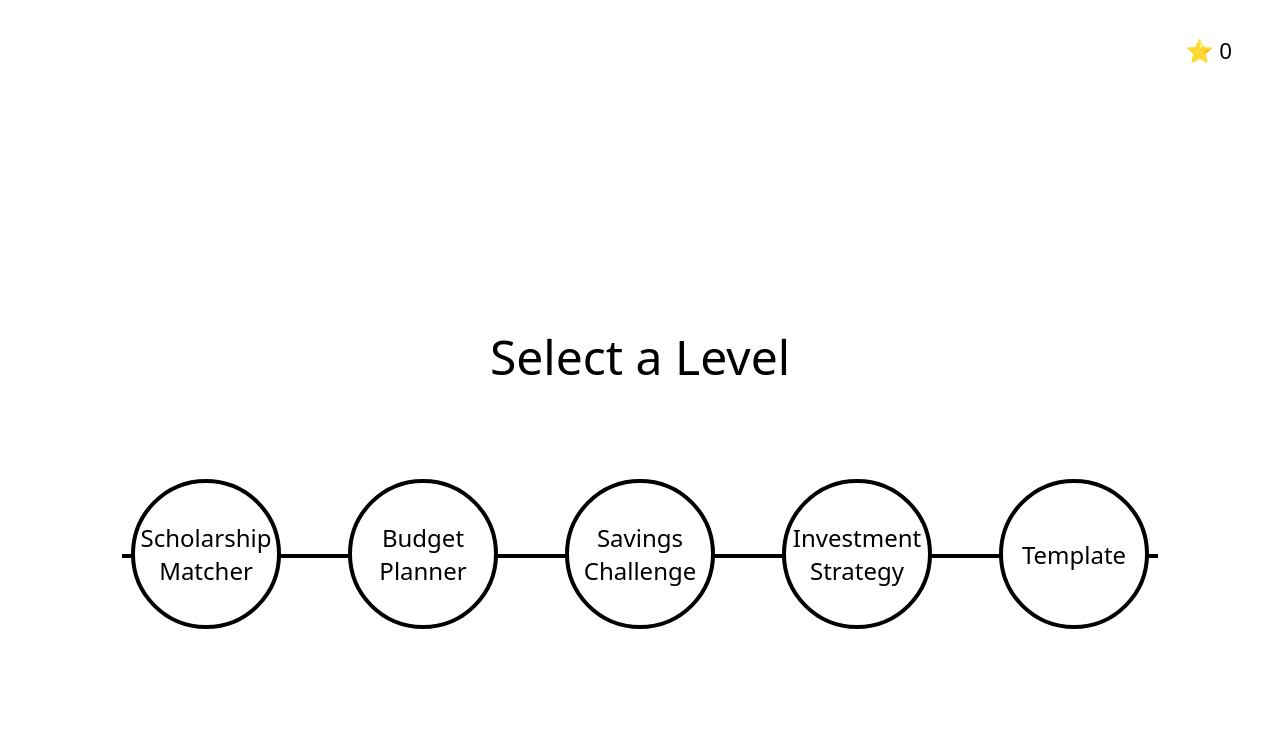
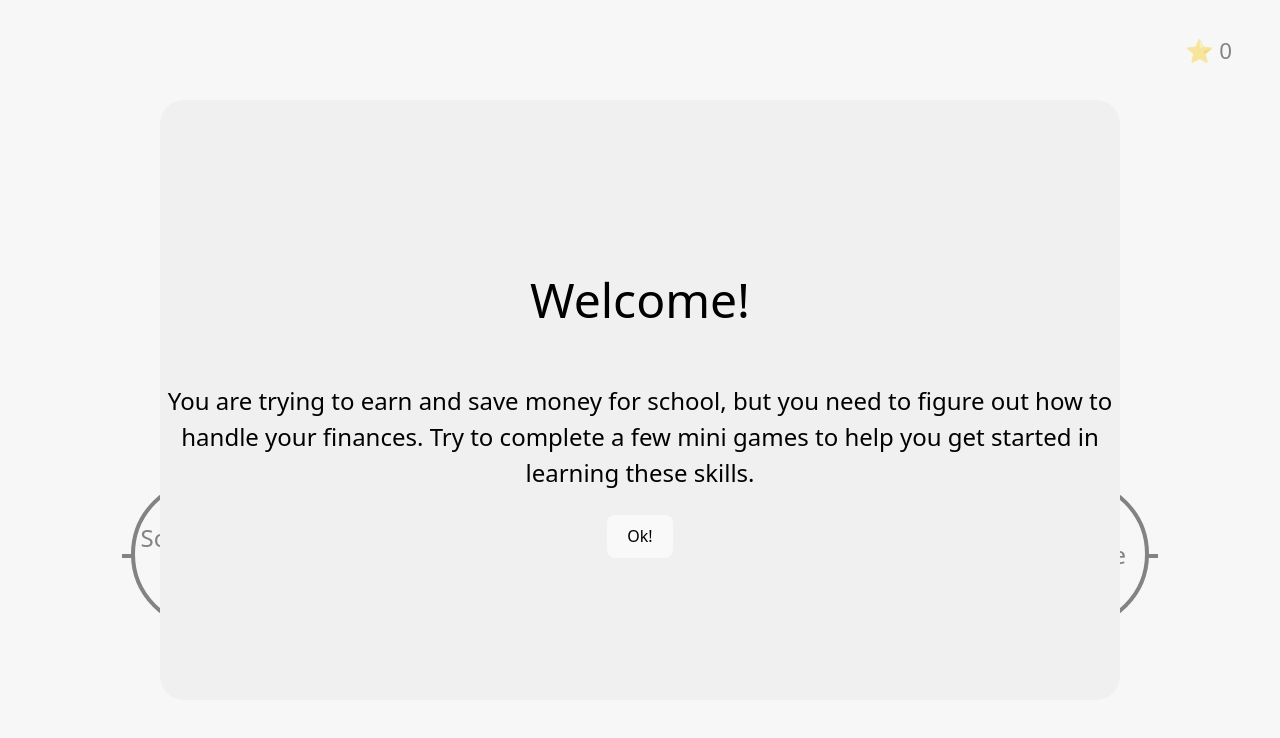
Before and after one commit to cse210-group10/cse210-group10-game, a React (Vite) app: page /map in a window 1280 px wide. Shown: the top 738 px of the page. Built offline with nearby package versions, Linux system fonts and the light colour scheme.

Commit message:
Edited prologue pop up to show when no stars are earned
-Show pop up when no stars are earned
-Pop up is not visible when stars are earned

```diff
--- a/src/pages/MapPage/index.tsx
+++ b/src/pages/MapPage/index.tsx
@@ -31,20 +31,23 @@ function MapPage() {
   const selectedLevelConfig = selectedLevelId ? MINIGAMES[selectedLevelId]?.metadata : null;
 
   // show pop up at start of the game
-  const [showPopup, setShowPopup] = useState(false);
+  const [showPopup, setShowPopup] = useState(true);
 
   const { stars } = useStars();
+
+  // so popup shows if there are no stars
+  let isStars = Boolean(stars);
 
   // stars update will be handled upon completion of minigame
   // create minigame end scene with star results and it will update stars in map page accordingly
   return (
     <div className="map-page">
 
-      {showPopup && (
+      {showPopup && !isStars &&(
         <Popup
           title="Welcome!"
-          content={"You are trying to save money for school, but you need to figure out your finances. " +
-            "You need to start earning and saving some money. To help you learn these skills, try to complete a few mini games to help you get started."}
+          content={"You are trying to earn and save money for school, but you need to figure out how to handle your finances. " +
+            "Try to complete a few mini games to help you get started in learning these skills."}
           onClose={() => {
             setShowPopup(false);
           }}
```
